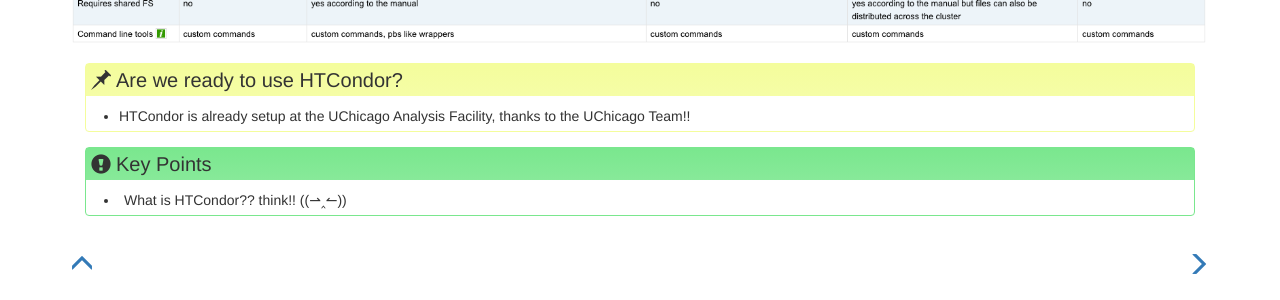
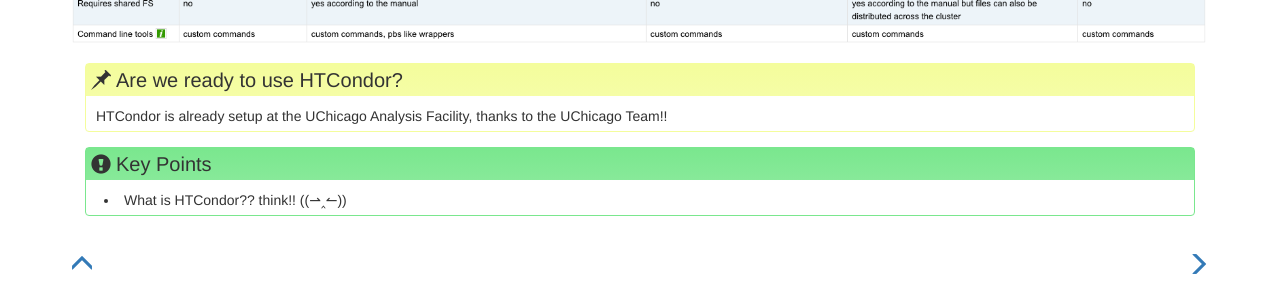
Before and after one commit to Cecilia-Duran/chicago_tier3_batch_and_storage, a Jekyll site: the page built from _episodes/01-introduction.md, in a window 1280 px wide and 900 px high, scrolled down 1776 px. Shown: the part 519-819 px from the top of the window. Built offline with Jekyll 4.4.1, drawn with Linux system fonts in a browser that asks for light colours.

```diff
--- a/_episodes/01-introduction.md
+++ b/_episodes/01-introduction.md
@@ -36,7 +36,7 @@ This architecture can be implemented in different ways.
 ![image info](./../fig/htcondor_vs_batchsystems.png)
 
 > ## Are we ready to use HTCondor?
-> - HTCondor is already setup at the UChicago Analysis Facility, thanks to the UChicago Team!!
+> HTCondor is already setup at the UChicago Analysis Facility, thanks to the UChicago Team!!
 >
 {: .callout}
 
```
